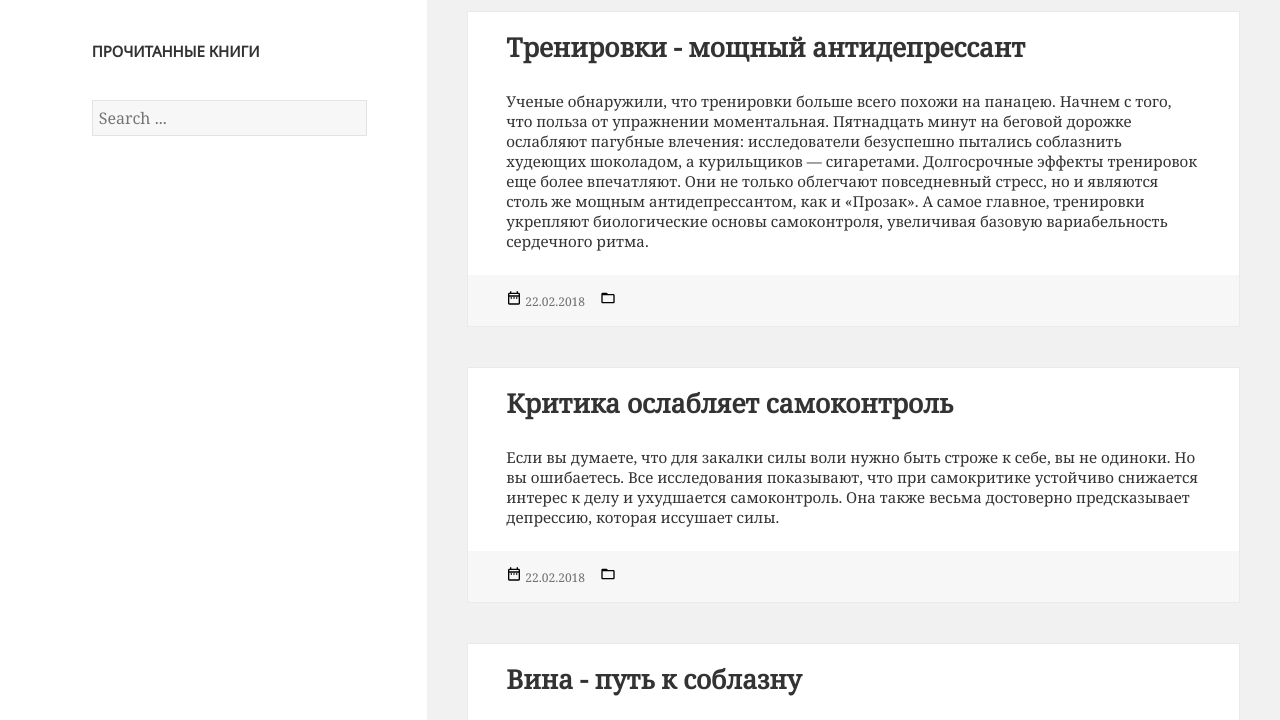
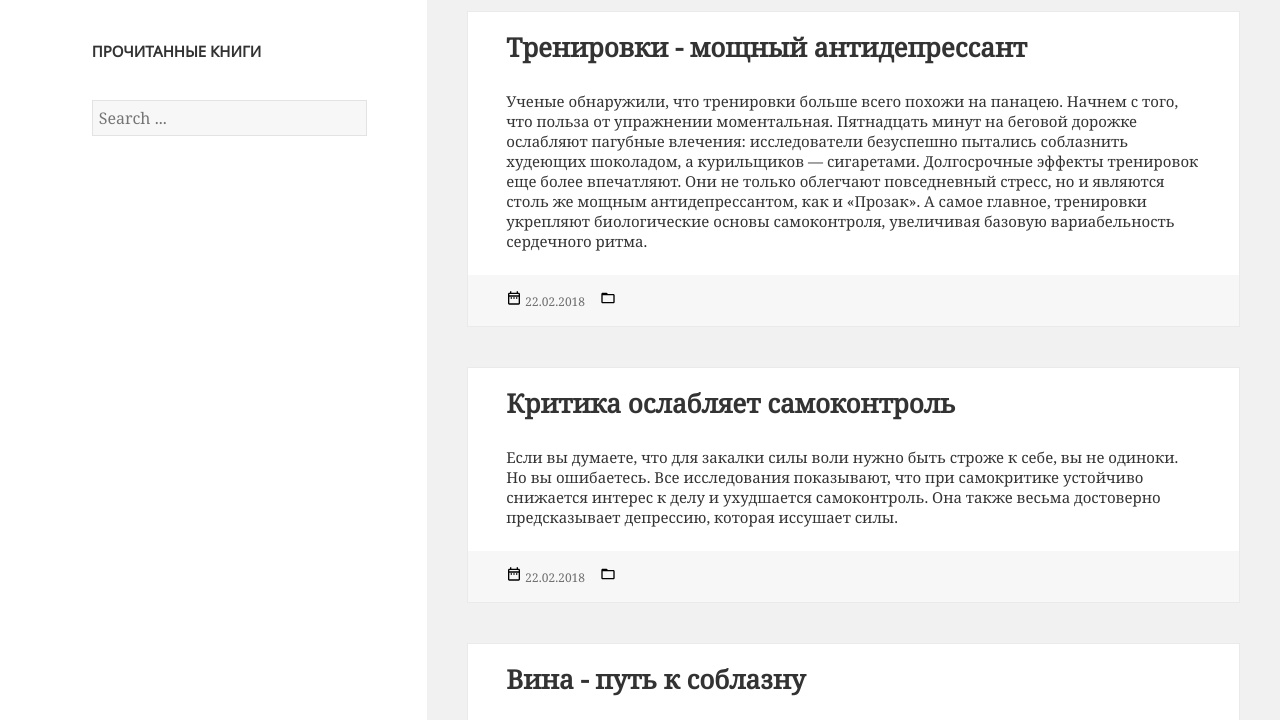
Before and after one commit to efimovnikita/thesisnonfiction, an Eleventy site: page src/index.njk in a window 1280 px wide. Shown: the part 369-1089 px from the top of the page. Built offline with nearby package versions, Linux system fonts and the light colour scheme; Eleventy itself is replaced by a stand-in of ours; files that its build step writes are made by us from their sources.

Commit message:
add fonts

```diff
--- a/src/includes/head.njk
+++ b/src/includes/head.njk
@@ -4,5 +4,7 @@
     <meta name="viewport" content="width=device-width, initial-scale=1.0" />
     <meta name="description" content="Тезисы из научно-популярных книг" />
     <link rel="stylesheet" href="/styles/{{style}}.css" />
+    <link rel="preload" href="/fonts/NotoSans-Regular.woff2" crossorigin as="font" type="font/woff2">
+    <link rel="preload" href="/fonts/NotoSerif-Regular.woff2" crossorigin as="font" type="font/woff2">
     <title>Тезисы из научно-популярных книг</title>
   </head>
--- a/src/layouts/post.njk
+++ b/src/layouts/post.njk
@@ -28,6 +28,6 @@ style: "post"
       </section>
     </main>
     {% include "footer.njk" %}
-    <script src="/scripts/script.js"></script>
+    <script src="/scripts/script.js" async></script>
   </body>
 </html>
--- a/src/layouts/posts.njk
+++ b/src/layouts/posts.njk
@@ -15,6 +15,6 @@ style: "posts"
     </main>
     {% include "pagination.njk" %}
     {% include "footer.njk" %}
-    <script src="/scripts/script.js"></script>
+    <script src="/scripts/script.js" async></script>
   </body>
 </html>
--- /dev/null
+++ b/src/styles/chunks/fonts.css
@@ -0,0 +1,15 @@
+@font-face {
+  font-family: "Noto Sans";
+  font-style: normal;
+  font-weight: 400;
+  font-display: swap;
+  src: url("/fonts/NotoSans-Regular.woff2") format("woff2");
+}
+
+@font-face {
+  font-family: "Noto Serif";
+  font-style: normal;
+  font-weight: 400;
+  font-display: swap;
+  src: url("/fonts/NotoSerif-Regular.woff2") format("woff2");
+}
--- a/src/styles/post.css
+++ b/src/styles/post.css
@@ -1,4 +1,4 @@
-@import url("https://fonts.googleapis.com/css2?family=Noto+Sans&family=Noto+Serif&display=swap");
+@import "chunks/fonts.css";
 @import "chunks/header.css";
 @import "chunks/main.css";
 @import "chunks/footer.css";
--- a/src/styles/posts.css
+++ b/src/styles/posts.css
@@ -1,4 +1,4 @@
-@import url("https://fonts.googleapis.com/css2?family=Noto+Sans&family=Noto+Serif&display=swap");
+@import "chunks/fonts.css";
 @import "chunks/header.css";
 @import "chunks/main.css";
 @import "chunks/nav.css";
```
Also changed, not shown: src/menu.json (deleted, +0 -10 lines), .eleventy.js, src/fonts/NotoSans-Regular.woff2 (added), src/fonts/NotoSerif-Regular.woff2 (added).
